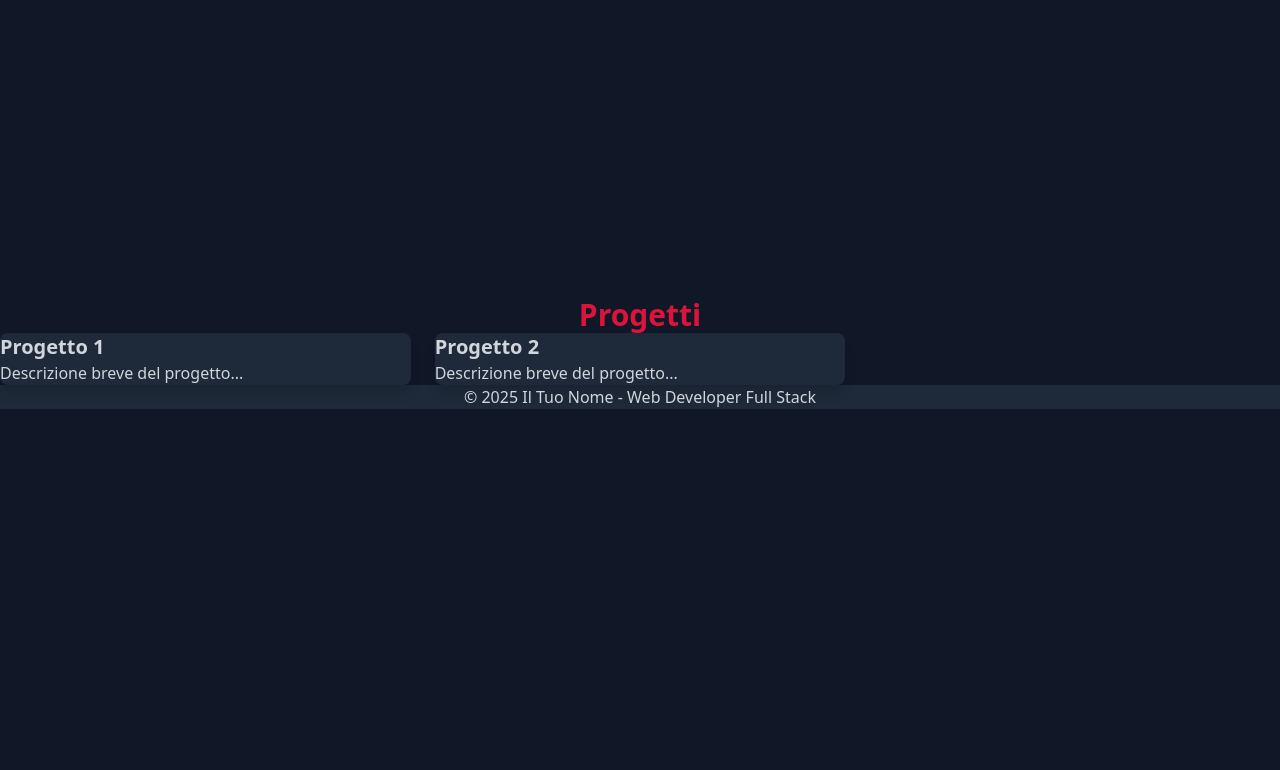
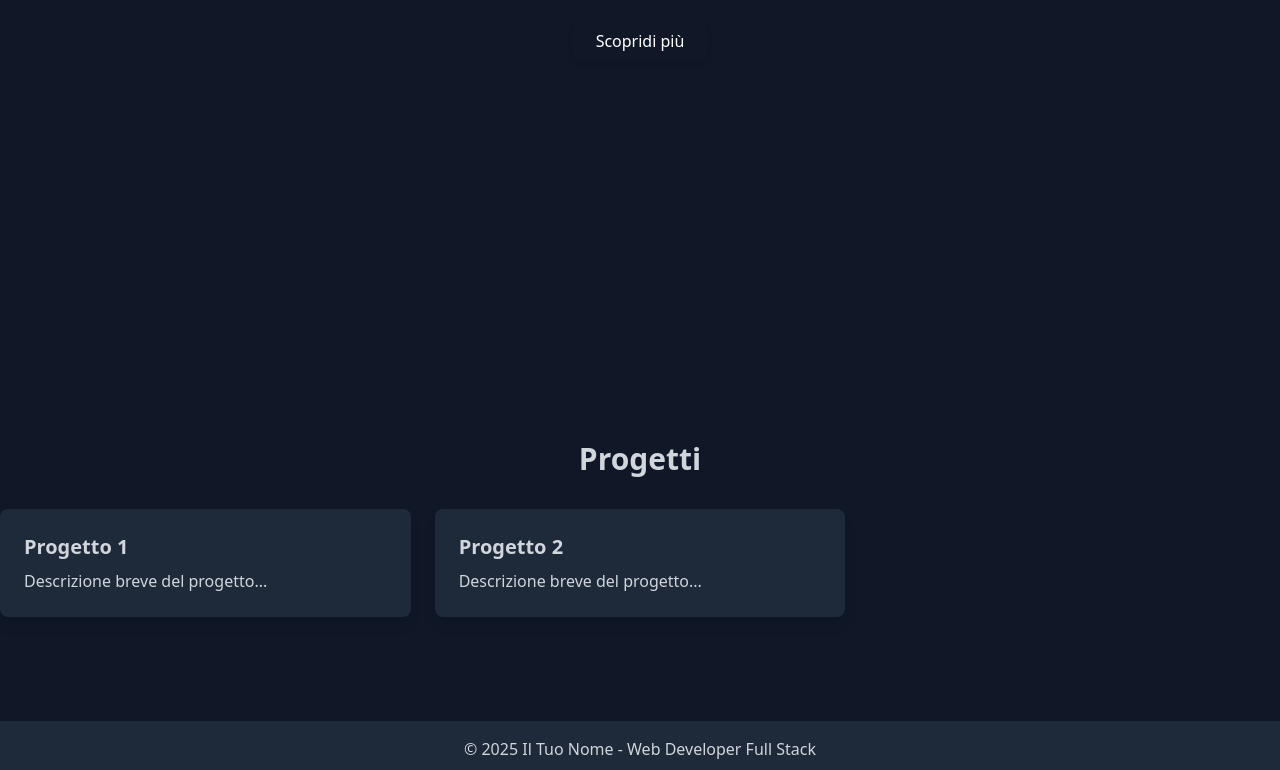
Before and after one commit to norcenw/portfolio, a website: page src/index.html in a window 1280 px wide. Shown: the part 503-1273 px from the top of the page. Before the commit the page ends 912 px from the top, so only its background shows below. Drawn offline with nearby package versions, Linux system fonts and the light colour scheme; files that its build step writes are made by us from their sources; a web font is replaced by a local one.

Commit message:
13.03.2025

```diff
--- a/docs/mix-manifest.json
+++ b/docs/mix-manifest.json
@@ -1,7 +1,7 @@
 {
     "/js/app.js": "/js/app.js?id=46b0628a8cca103be3737d76aae1a54d",
     "/js/dict.js": "/js/dict.js?id=01dd36bfa9fbcc108f299ce5f5440f56",
-    "/css/style.css": "/css/style.css?id=c59eb5c7012bfd720d73bb505e651c08",
+    "/css/style.css": "/css/style.css?id=9564ea1bdf96a3c41535eca50de2fe12",
     "/index.html": "/index.html?id=0df6f8f497c32ce127da3c89908ddd31",
     "/assets/icon/logo.ico": "/assets/icon/logo.ico?id=0a96b39701186118cda866350c6ae684",
     "/assets/icon/logo.png": "/assets/icon/logo.png?id=8f49fdd76b6efca8ca214a8fd2dc6c0d",
--- a/src/index.html
+++ b/src/index.html
@@ -6,7 +6,7 @@
     <meta name="viewport" content="width=device-width, initial-scale=1.0">
     <link rel="icon" type="image/png" href="assets/icon/logo.png">
     <script src="https://unpkg.com/@tailwindcss/browser@4"></script>
-    <link rel="stylesheet" href="css/style.css">
+    <link rel="stylesheet" href="css/style.css" type="text/tailwindcss">
     <title>Norcen Weiye | Contact</title>
 </head>
 
--- a/src/scss/_partials/_common.scss
+++ b/src/scss/_partials/_common.scss
@@ -2,12 +2,6 @@
     margin: 0;
     padding: 0;
     box-sizing: border-box;
-}
-
-body,
-html {
-    width: 100vw;
-    height: 100vh;
 }
 
 .text-crimson {
```
Also changed, not shown: docs/index.html (+1 -1 lines), docs/css/style.css.
